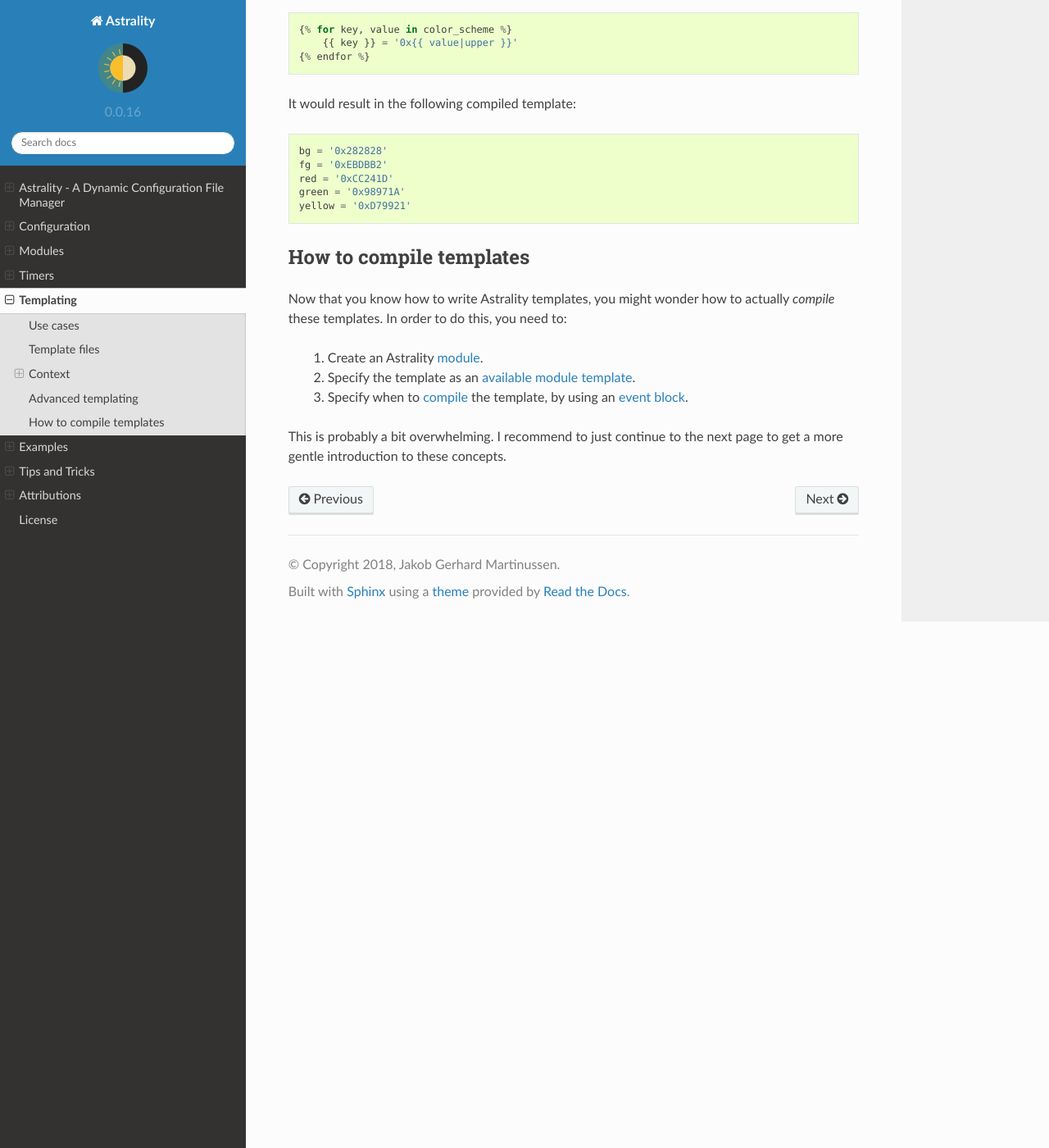
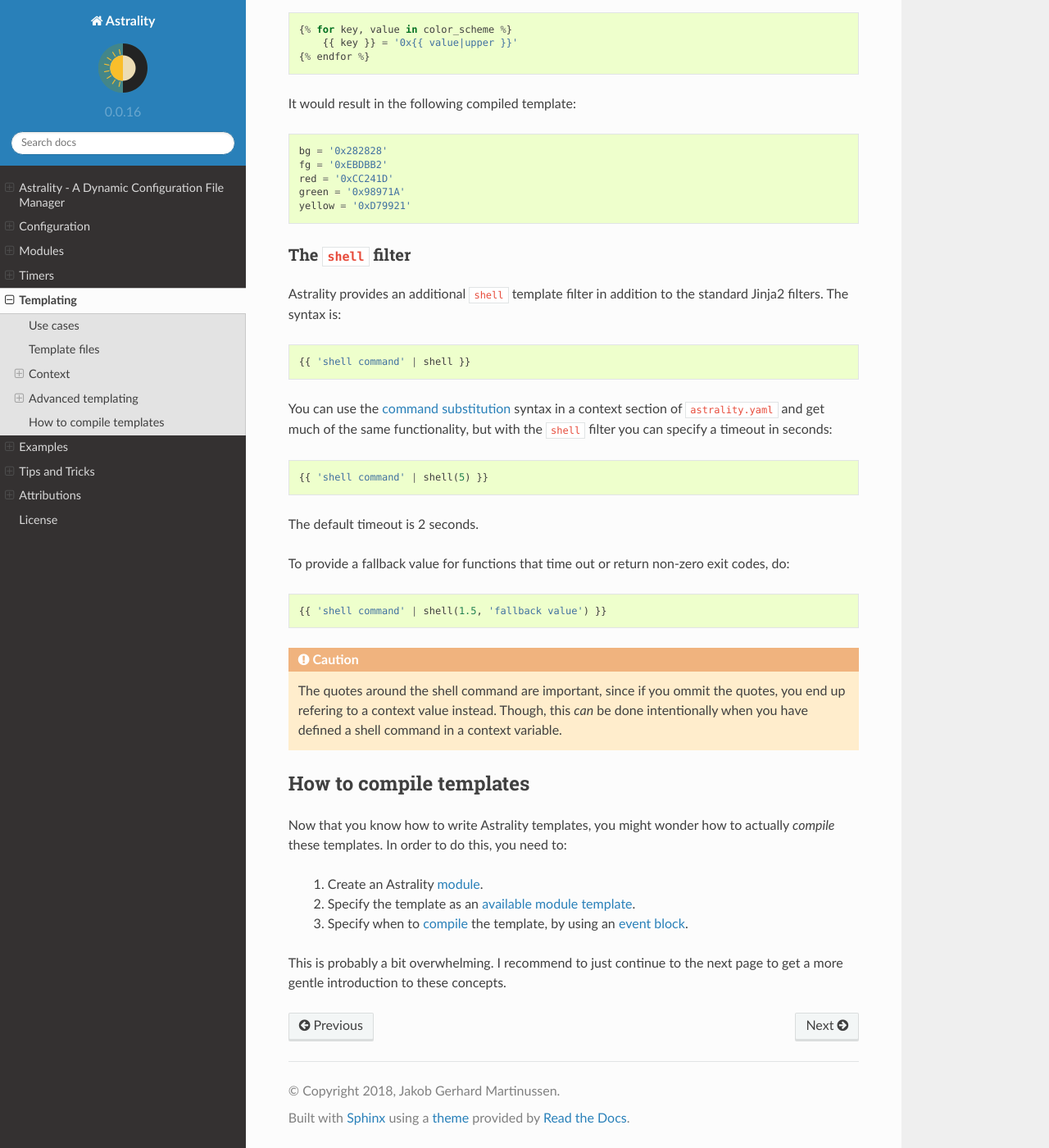
Before and after one commit to JakobGM/astrality, a Sphinx documentation site: the page built from docs/templating.rst, in a window 1280 px wide and 1400 px high, scrolled down 4173 px. Shown: the whole window at 82% size. Built offline with Sphinx 7.4.7 and the Read the Docs theme 2.0.0, drawn with Linux system fonts in a browser that asks for light colours.

Commit message:
Add shell command template filter + docs

```diff
--- a/docs/templating.rst
+++ b/docs/templating.rst
@@ -201,6 +201,29 @@ It would result in the following compiled template::
     yellow = '0xD79921'
 
 
+.. _shell_filter:
+
+The ``shell`` filter
+--------------------
+
+Astrality provides an additional ``shell`` template filter in addition to the standard Jinja2 filters. The syntax is::
+
+    {{ 'shell command' | shell }}
+
+You can use the :ref:`command substitution <command_substitution>` syntax in a context section of ``astrality.yaml`` and get much of the same functionality, but with the ``shell`` filter you can specify a timeout in seconds::
+
+    {{ 'shell command' | shell(5) }}
+
+The default timeout is 2 seconds.
+
+To provide a fallback value for functions that time out or return non-zero exit codes, do::
+
+    {{ 'shell command' | shell(1.5, 'fallback value') }}
+
+.. caution::
+    The quotes around the shell command are important, since if you ommit the quotes, you end up refering to a context value instead. Though, this *can* be done intentionally when you have defined a shell command in a context variable.
+
+
 .. _template_how_to_compile:
 
 How to compile templates
```
Also changed, not shown: 4 other files.
